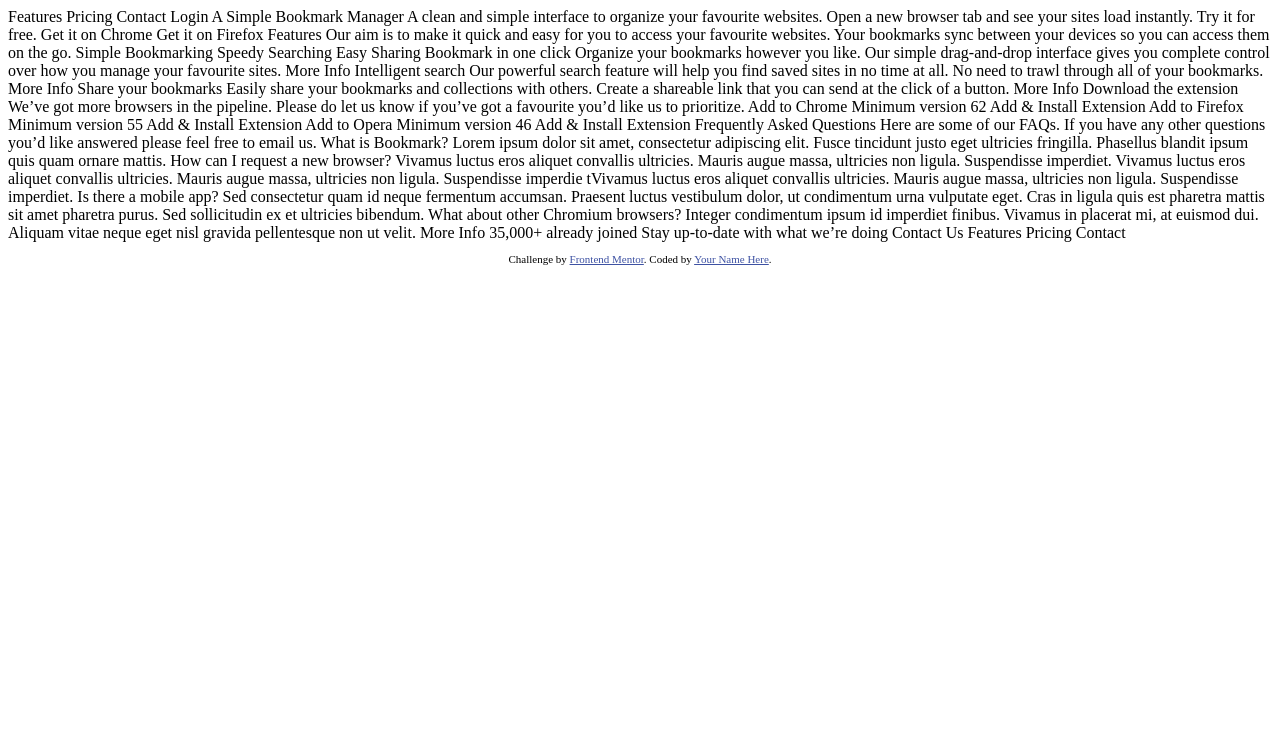
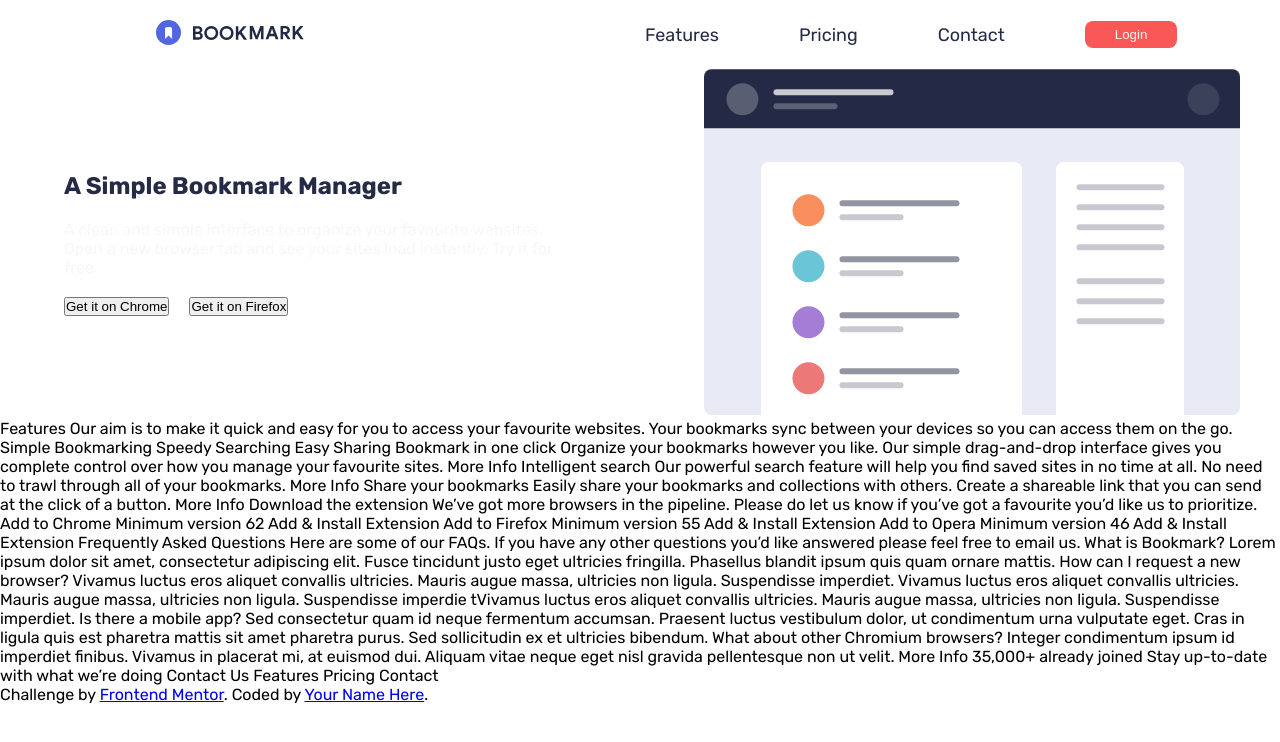
Before and after one commit to Basanta-khatri-0311/bookmark-landing, a plain HTML site: page index.html in a window 1280 px wide. Drawn offline with Linux system fonts and the light colour scheme.

Commit message:
booking webite landing

```diff
--- a/index.html
+++ b/index.html
@@ -1,33 +1,51 @@
 <!DOCTYPE html>
 <html lang="en">
+
 <head>
   <meta charset="UTF-8">
-  <meta name="viewport" content="width=device-width, initial-scale=1.0"> <!-- displays site properly based on user's device -->
+  <meta name="viewport" content="width=device-width, initial-scale=1.0">
+  <!-- displays site properly based on user's device -->
 
   <link rel="icon" type="image/png" sizes="32x32" href="./images/favicon-32x32.png">
 
   <title>Frontend Mentor | Bookmark landing page</title>
+  <link rel="stylesheet" href="style.css">
+  <link
+    href="https://fonts.googleapis.com/css?family=Rubik:300,regular,500,600,700,800,900,300italic,italic,500italic,600italic,700italic,800italic,900italic"
+    rel="stylesheet" />
+</head>
 
-  <!-- Feel free to remove these styles or customise in your own stylesheet 👍 -->
-  <style>
-    .attribution { font-size: 11px; text-align: center; }
-    .attribution a { color: hsl(228, 45%, 44%); }
-  </style>
-</head>
 <body>
+  <nav>
+    <div class="navone"><img src="./images/logo-bookmark.svg" alt="website logo"></div>
+    <div class="navtwo">
+      <ul>
+        <li><a href="">Features</a></li>
+        <li><a href="">Pricing</a></li>
+        <li><a href="">Contact</a></li>
+        <button class="loginbtn">Login</button>
+      </ul>
+    </div>
+  </nav>
 
-  Features
-  Pricing
-  Contact
-  Login
+  <main>
+    <section class="heroleft">
+      <h1>A Simple Bookmark Manager</h1>
 
-  A Simple Bookmark Manager
+      <p>
+        A clean and simple interface to organize your favourite websites. Open a new
+        browser tab and see your sites load instantly. Try it for free.
+      </p>
 
-  A clean and simple interface to organize your favourite websites. Open a new
-  browser tab and see your sites load instantly. Try it for free.
-
-  Get it on Chrome
-  Get it on Firefox
+      <div class="leftbtns">
+        <button>Get it on Chrome</button>
+      <button>Get it on Firefox</button>
+      </div>
+    </section>
+    <section class="heroright">
+      <img src="/images/illustration-features-tab-1.svg" alt="">
+    </section>
+  </main>
 
   Features
 
@@ -131,4 +149,5 @@
     </p>
   </footer>
 </body>
+
 </html>
--- /dev/null
+++ b/style.css
@@ -0,0 +1,73 @@
+*{
+    margin: 0;
+    padding: 0;
+    box-sizing: border-box;
+}
+
+html, body {
+    width: 100%;
+    height: 100vh;
+    font-family: 'Rubik';
+}
+
+nav {
+    width: 100%;
+    display: flex;
+    align-items: center;
+    justify-content: space-around;
+    padding: 20px 12px;
+}
+
+.navtwo {
+    display: flex;
+    align-items: center;
+    justify-content: end;
+    font-size: 18px;
+}
+.navtwo > ul > li > a {
+    text-decoration: none;
+    color: hsl(229, 31%, 21%);
+}
+
+.navtwo > ul {
+    width: 90%;
+    display: flex;
+    align-items: center;
+    gap: 80px;
+    list-style: none;
+}
+
+.loginbtn {
+    border: none;
+    border-radius: 8px;
+    padding: 6px 30px;
+    background-color: hsl(0, 94%, 66%);
+    color: hsl(0, 0%, 97%);
+}
+
+
+main {
+    width: 100%;
+    display: flex;
+    justify-content: space-around;
+}
+
+.heroleft {
+    display: flex;
+    flex-direction: column;
+    gap: 20px;
+    justify-content: center;
+    width: 40%;
+    color: hsl(229, 31%, 21%);
+}
+
+.heroleft > p {
+    color: hsl(0, 0%, 97%);
+}
+.heroleft > .leftbtns {
+    display: flex;
+    gap: 20px;
+}
+.heroright {
+    width: 40%;
+}
```
